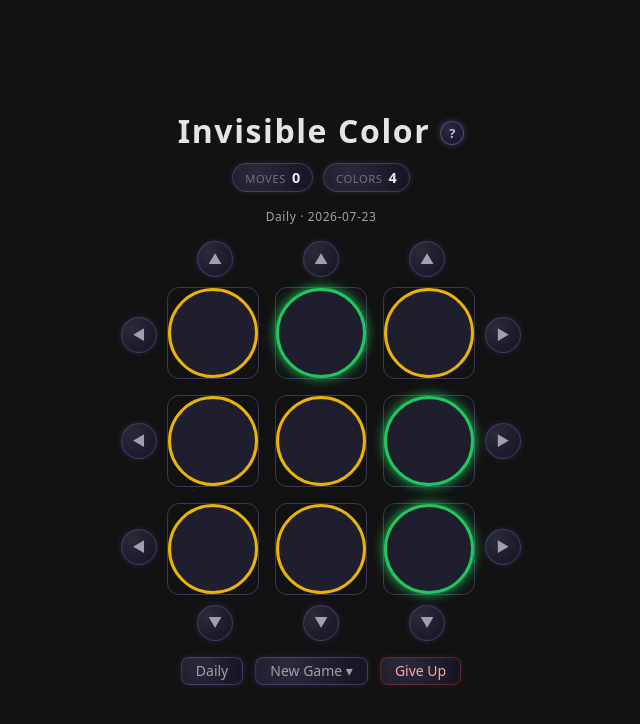
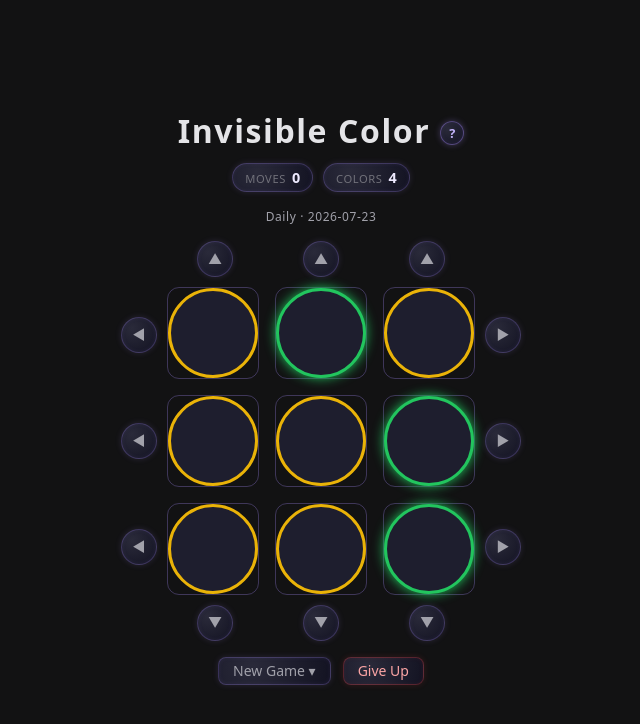
Before and after one commit to JoaquinChartier/invisible-color, a React (Vite) app: page / in a window 1280 px wide. Shown: the top 724 px of the page, without its empty margins (319-959 px from the left). Built offline with nearby package versions, Linux system fonts and the light colour scheme.

Commit message:
fix: hide daily button when already on daily puzzle

```diff
--- a/src/App.tsx
+++ b/src/App.tsx
@@ -303,6 +303,7 @@ export default function App() {
       )}
 
       <div style={{ display: "flex", gap: "12px", flexWrap: "wrap", justifyContent: "center" }}>
+        {!state.isDaily && (
           <button
             style={btnBase}
             onClick={handleDaily}
@@ -310,6 +311,7 @@ export default function App() {
           >
             Daily
           </button>
+        )}
 
         <div style={{ position: "relative", display: "inline-flex" }}>
           <button
```
Lines whose indentation alone changed are shown as unchanged.
